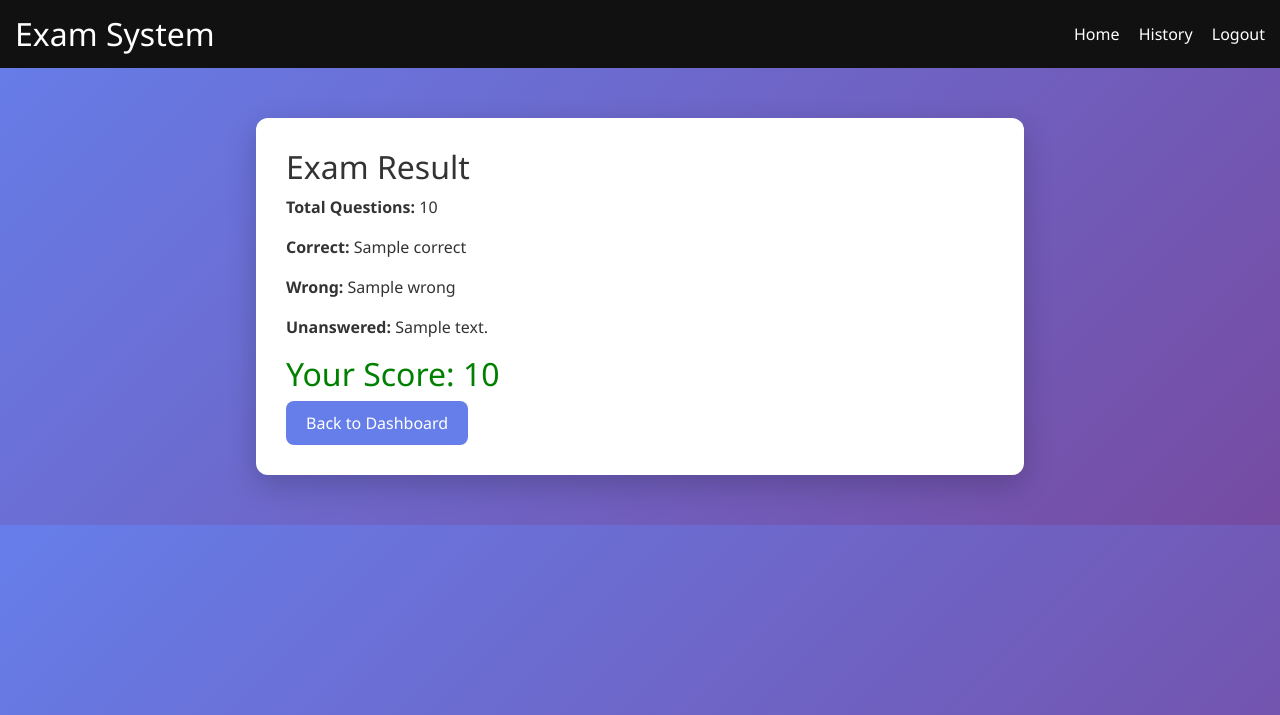
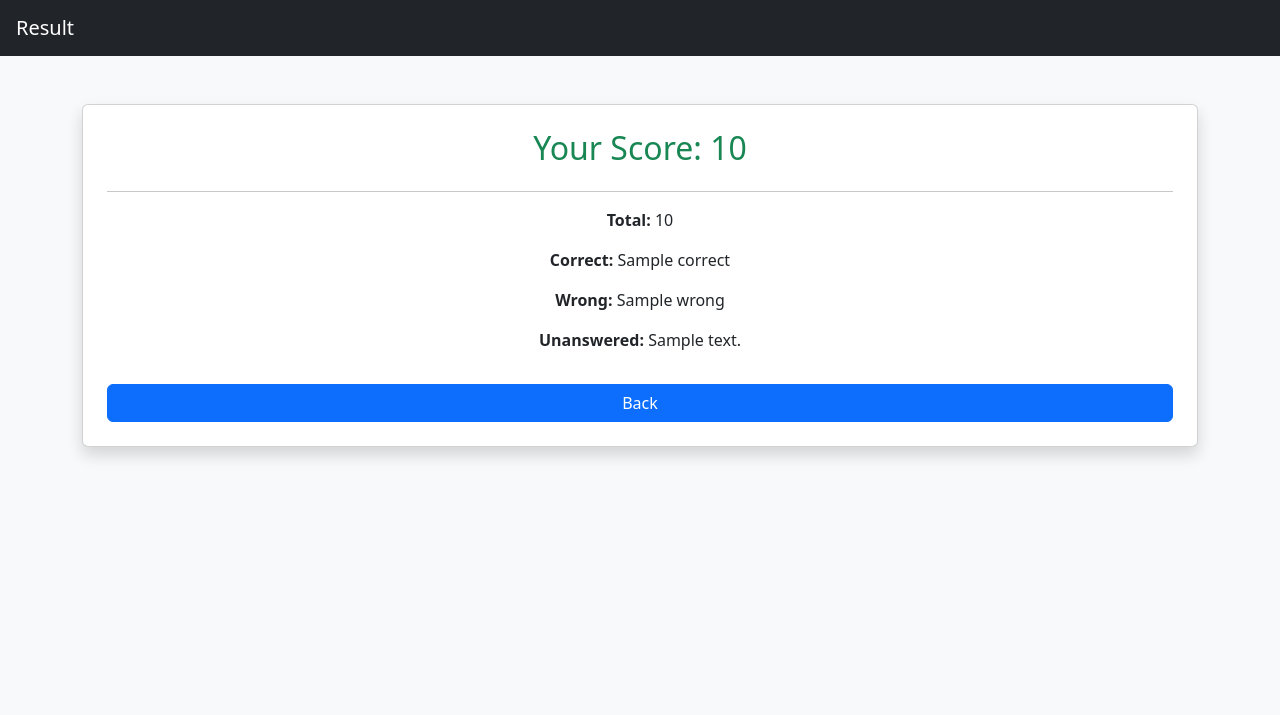
Before and after one commit to abhinavr645/exam-system, a Flask app: template templates/result.html in a window 1280 px wide. Shown: the top 715 px of the page. Run offline with Flask 3, Linux system fonts and the light colour scheme; the template is opened without the code that fills it: most values are stand-ins (such as "Sample title", 1, 10 or a date in 2020).

Commit message:
Update result.html

```diff
--- a/templates/result.html
+++ b/templates/result.html
@@ -3,31 +3,28 @@
 <head>
     <title>Result</title>
     <link href="https://cdn.jsdelivr.net/npm/bootstrap@5.3.0/dist/css/bootstrap.min.css" rel="stylesheet">
-    <link rel="stylesheet" href="/static/style.css">
 </head>
-<body>
+<body class="bg-light">
 
-    <div class="navbar">
-    <h2>Exam System</h2>
+<nav class="navbar navbar-dark bg-dark px-3">
+    <span class="navbar-brand">Result</span>
+</nav>
 
-    <div>
-        <a href="/dashboard">Home</a>
-        <a href="/history">History</a>
-        <a href="/logout">Logout</a>
-    </div>
-</div>
+<div class="container mt-5">
 
-<div class="container">
+<div class="card p-4 shadow text-center">
 
-<h2>Exam Result</h2>
+    <h2 class="text-success">Your Score: {{ score }}</h2>
+    <hr>
 
-<p><b>Total Questions:</b> {{ total }}</p>
+    <p><b>Total:</b> {{ total }}</p>
     <p><b>Correct:</b> {{ correct }}</p>
     <p><b>Wrong:</b> {{ wrong }}</p>
     <p><b>Unanswered:</b> {{ unanswered }}</p>
 
-<h2 style="color: green;">Your Score: {{ score }}</h2>
-<a href="/dashboard"><button>Back to Dashboard</button></a>
+    <a href="/dashboard" class="btn btn-primary mt-3">Back</a>
+
+</div>
 
 </div>
 
```
Lines whose indentation alone changed are shown as unchanged.
